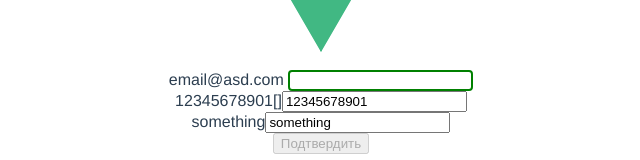
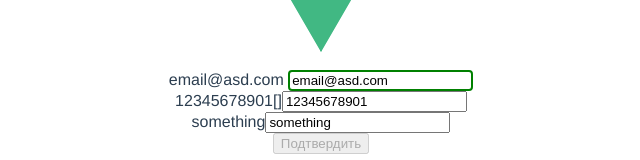
Before and after one commit to IldarDavletyarov/validate-node, a Vue app: page / in a window 1280 px wide. Shown: the part 194-354 px from the top of the page, without its empty margins (319-959 px from the left). Built offline with nearby package versions, Linux system fonts and the light colour scheme.

Commit message:
Add index.ts

```diff
--- a/src/components/HelloWorld.vue
+++ b/src/components/HelloWorld.vue
@@ -58,7 +58,7 @@
       <div>
         <label>
         {{v.child('email').value}}
-          <input :class="{'valid': v.child('email').isValid}" v-validate:blur.email.dfg.dfg="v">
+          <input :class="{'valid': v.child('email').isValid}" v-validate:blur.email="v">
         </label>
       </div>
       <div>
@@ -80,9 +80,7 @@
 </template>
 
 <script lang="js">
-import { validate } from '@/validator/directive';
-import { create } from '@/validator/create';
-import { all, email, tel, equal } from '@/validator/functions';
+import { validate, create, all, email, tel, equal } from '@/validator';
 
 const resolveDelay = (x, delay) =>  {
   return new Promise(resolve => {
@@ -115,7 +113,7 @@ export default {
               name: 'async',
               value: 'something',
               functions: [{
-                f: (val) => resolveDelay({ value: val==='async', errors: []},1000),
+                f: (val) => resolveDelay({ value: val==='ASYNC', errors: []},1000),
                 children: undefined
               }],
               options: {
--- /dev/null
+++ b/src/validator/index.ts
@@ -0,0 +1,4 @@
+export * from './create';
+export * from './directive';
+export * from './functions';
+export * from './validateNode';
--- a/src/validator/validateNode.ts
+++ b/src/validator/validateNode.ts
@@ -115,7 +115,6 @@ export default class ValidateNode implements IValidateNode {
 	public async handler(newValue: any, onLintUpdate: ((value: any) => any) | undefined = undefined): Promise<void> {
 
 		let value = newValue;
-		console.log(this.name,this.options);
 		this.options?.linters.forEach(l => {
 			value = l(value);
 		});
```
